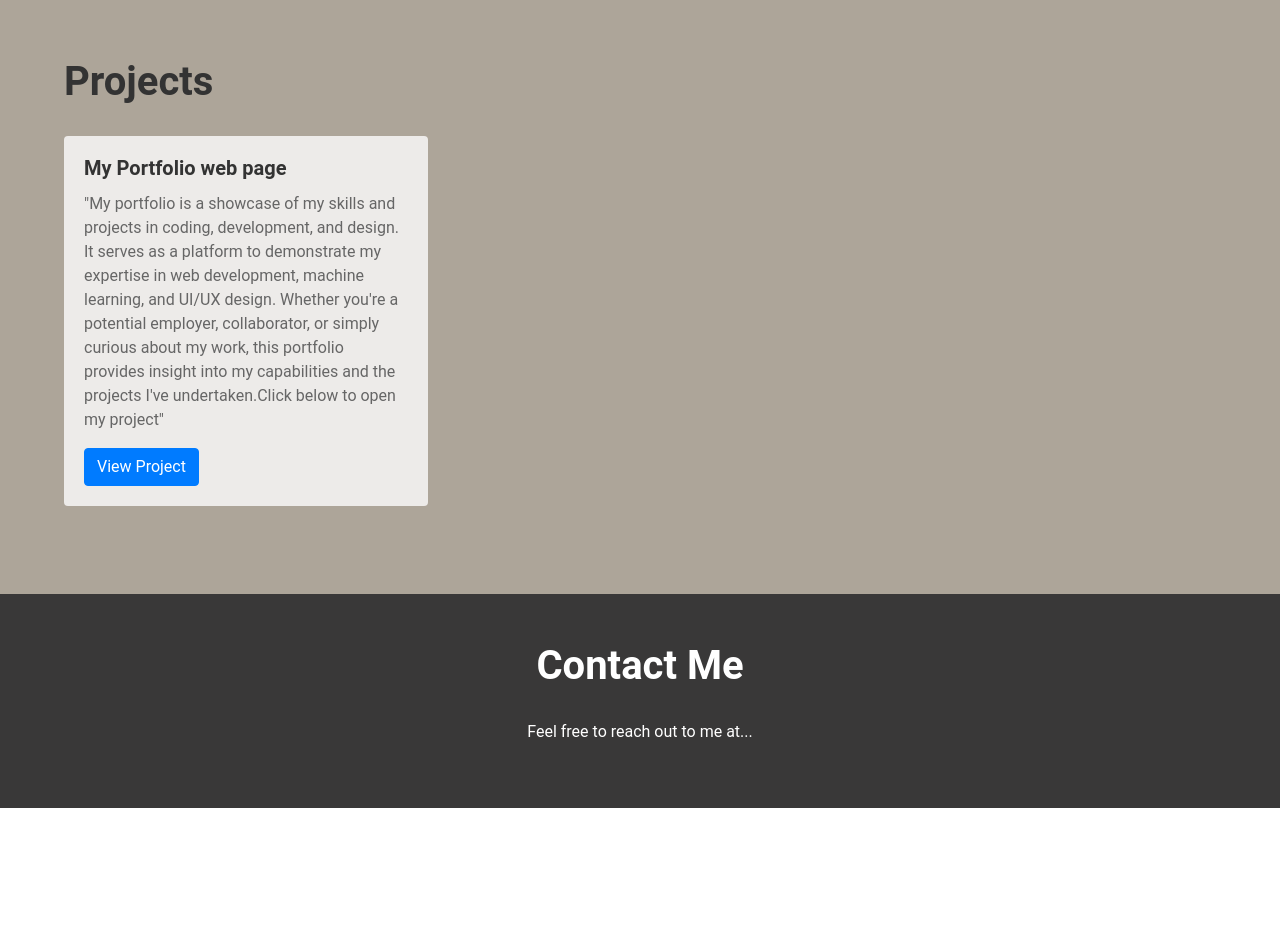
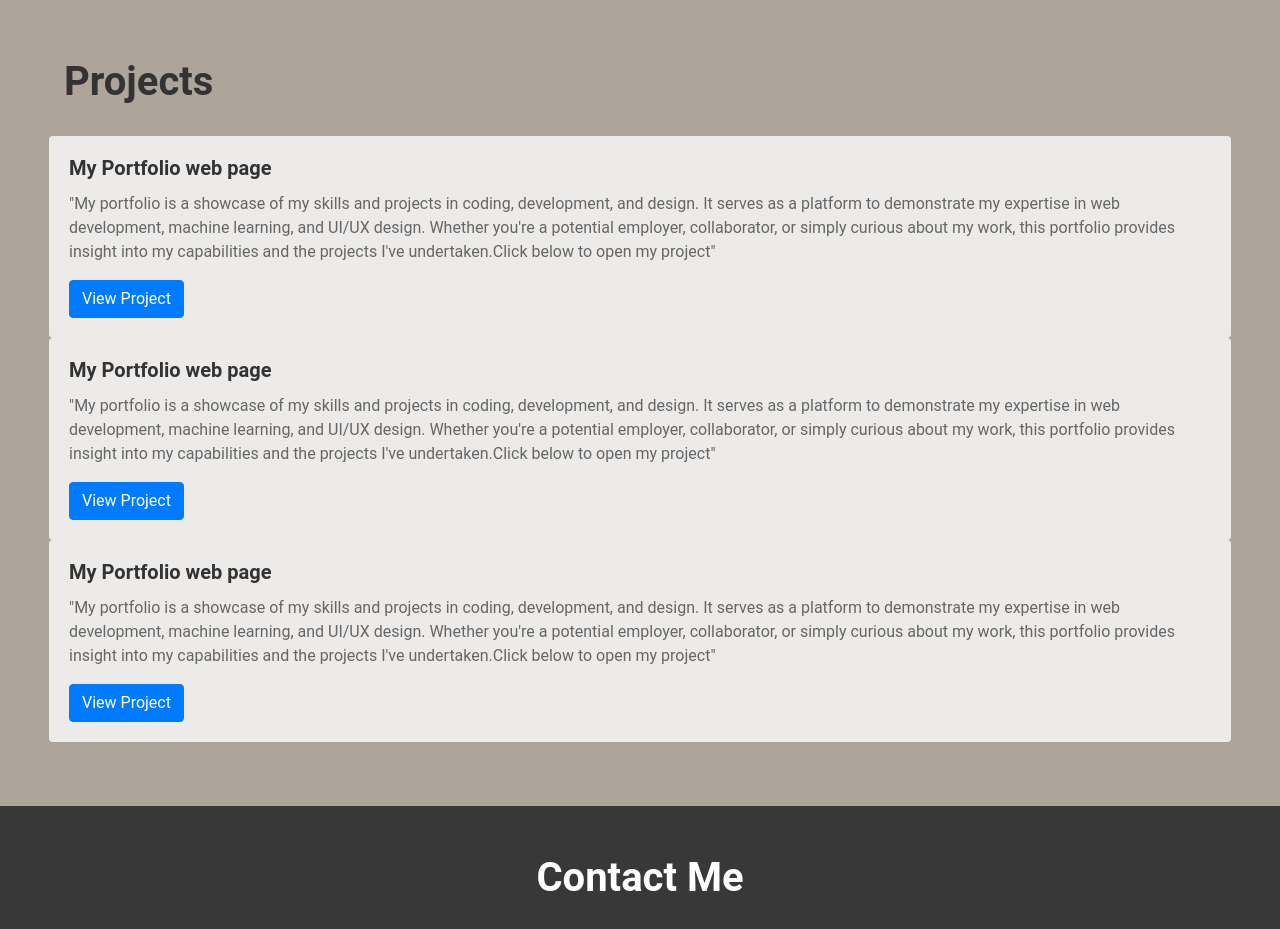
Before and after one commit to sakith1729/my-portfolio, a plain HTML site: page index.html in a window 1280 px wide. Shown: the part 1320-2249 px from the top of the page. Before the commit the page ends 2128 px from the top, so only its background shows below. Drawn offline with nearby package versions, Linux system fonts and the light colour scheme.

Commit message:
Update index.html

```diff
--- a/index.html
+++ b/index.html
@@ -130,7 +130,25 @@
       <h2>Projects</h2>
       <div class="row">
           <!-- Add project cards here -->
-          <div class="col-md-4 mb-4">
+          <div class="pro">
+              <div class="card">
+                  <div class="card-body">
+                  <h5 class="card-title">My Portfolio web page</h5>
+                  <p class="card-text">"My portfolio is a showcase of my skills and projects in coding, development, and design. It serves as a platform to demonstrate my expertise in web development, machine learning, and UI/UX design. Whether you're a potential employer, collaborator, or simply curious about my work, this portfolio provides insight into my capabilities and the projects I've undertaken.Click below to open my project"</p>
+                  <a href="#" class="btn btn-primary">View Project</a>
+                  </div>
+              </div>
+          </div>
+          <div class="pro">
+              <div class="card">
+                <div class="card-body">
+                  <h5 class="card-title">My Portfolio web page</h5>
+                  <p class="card-text">"My portfolio is a showcase of my skills and projects in coding, development, and design. It serves as a platform to demonstrate my expertise in web development, machine learning, and UI/UX design. Whether you're a potential employer, collaborator, or simply curious about my work, this portfolio provides insight into my capabilities and the projects I've undertaken.Click below to open my project"</p>
+                  <a href="#" class="btn btn-primary">View Project</a>
+                </div>
+              </div>
+          </div>
+          <div class="pro">
             <div class="card">
               <div class="card-body">
                 <h5 class="card-title">My Portfolio web page</h5>
```
Lines whose indentation alone changed are shown as unchanged.
